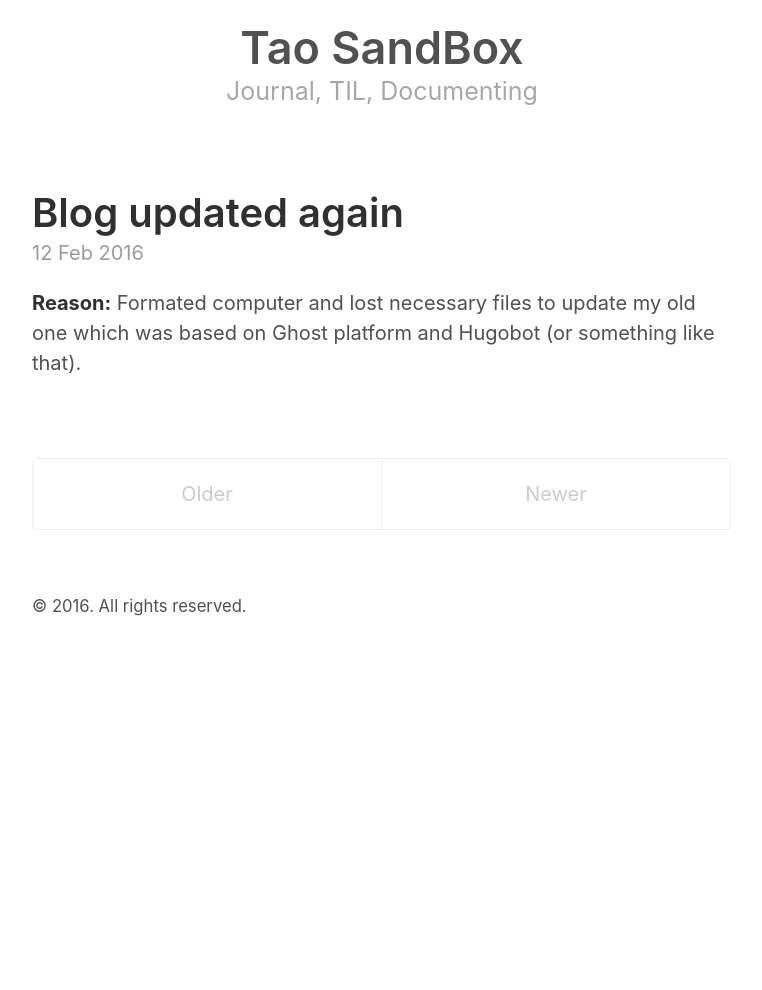
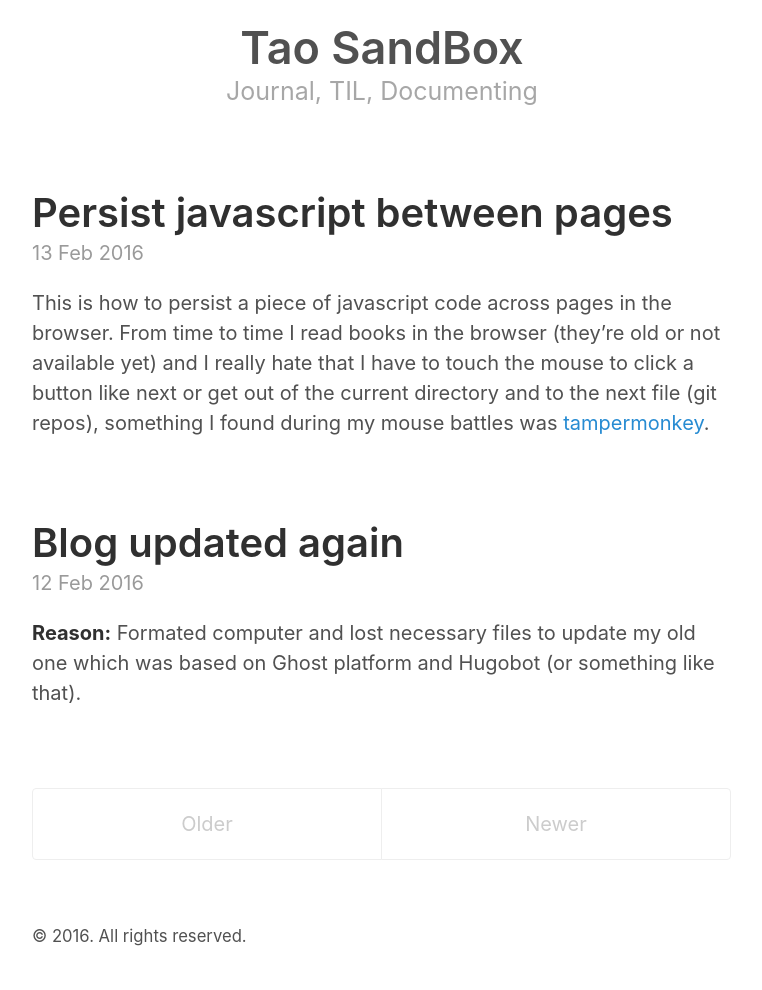
Before and after one commit to taosx/taosx.github.io, a Jekyll site: the page built from index.html, in a window 1280 px wide. Shown: the whole page, without its empty margins (258-1020 px from the left). Built offline with Jekyll 4.4.1, drawn with Linux system fonts in a browser that asks for light colours; the list of posts is cut into pages by our own code; before the commit the page ends 900 px from its top, so only the background shows below that.

Commit message:
persist-javascript-browser-post

```diff
--- a/_layouts/default.html
+++ b/_layouts/default.html
@@ -24,15 +24,5 @@
       </footer>
     </div>
 
-    {% if site.analytics_id %}
-     <script>
-       (function(i,s,o,g,r,a,m){i['GoogleAnalyticsObject']=r;i[r]=i[r]||function(){
-       (i[r].q=i[r].q||[]).push(arguments)},i[r].l=1*new Date();a=s.createElement(o),
-       m=s.getElementsByTagName(o)[0];a.async=1;a.src=g;m.parentNode.insertBefore(a,m)
-       })(window,document,'script','//www.google-analytics.com/analytics.js','ga');
-       ga('create', '{{ site.analytics_id }}', 'auto');
-       ga('send', 'pageview');
-     </script>
-    {% endif %}
   </body>
 </html>
--- /dev/null
+++ b/_posts/2016-02-13-persist-javascript-in-browser.markdown
@@ -0,0 +1,59 @@
+---
+layout: post
+title:  "Persist javascript between pages"
+date:   2016-02-13 03:53:41 +0200
+categories: javascript til
+---
+This is how to persist a piece of javascript code across pages in the browser. From time to time I read books in the browser (they're old or not available yet) and I really hate that I have to touch the mouse to click a button like next or get out of the current directory and to the next file (git repos), something I found during my mouse battles was [tampermonkey](https://tampermonkey.net/).
+
+**Tampermonkey** is a free browser userscript manager.
+
+A usecase example:
+
+At the moment I am reading the "[Learn C The Hard Way](http://c.learncodethehardway.org/book/index.html)" by Zed A. Shaw, and I have to press the next or previous button when I want to go to the next or previous page.
+
+![Next and Previous Buttons]({{ site.url }}/assets/learncnext_previous.jpg)
+
+**Solution:** Make a little script which emulates the user pressing click on that button whenever I press the right key (next page) or the left key (previous page).
+
+First I need to know what tools I have so:
+
+~~~ html
+<script src="./javascripts/jquery.js"></script>
+~~~
+That means that I can select elements with `$('element')` and use `.click` function on that element.
+So selecting we do:
+
+~~~ js
+// Before I wrote the body like: document.body but it
+// can't read arrow keys in chrome
+const body = &('body');
+const nextLink = document.getElementById('next_link');
+const prevLink = document.getElementById('prev_link');
+~~~
+
+Then let's write all our functionality in a self-executing function:
+
+~~~ js
+(function() {
+  'use strict';
+  const body = $('body');
+  const nextLink = document.getElementById('next_link');
+  const prevLink = document.getElementById('prev_link');
+  body.keydown(key => {
+    if (key.keyCode === 39) {
+      nextLink.click(); // 39 coresponds to the right arrow key
+    } else if (key.keyCode === 37) {
+      prevLink.click(); // 37 to the left arrow key
+    }
+  })
+})();
+~~~
+
+Now go to tampermonkey extension, press add new script and just add the code below the predefined comments.
+
+Don't forget to change the comments.
+
+*This code above is to be taken lightly. Every browser has it's corner cases, I just made the code to work for my browser (chrome 50).*
+
+Add script, use script, be happy, read more! Don'sleep :)
```
Also changed, not shown: assets/learncnext_previous.jpg (added).
